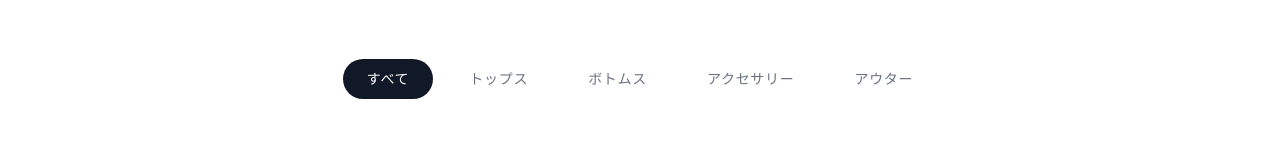
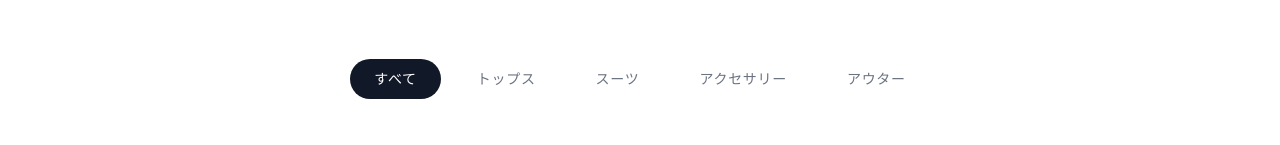
Before and after one commit to nyu618/ec-demo, a Next.js app: page /products in a window 1280 px wide. Shown: the part 201-346 px from the top of the page. Built offline with nearby package versions, Linux system fonts and the light colour scheme; grey boxes are pictures that could not be loaded.

Commit message:
UI: カテゴリ「ボトムス」を「スーツ」に変更し、セットアップスーツの商品説明を修正

```diff
--- a/components/CategoryFilter.tsx
+++ b/components/CategoryFilter.tsx
@@ -8,7 +8,7 @@ interface CategoryFilterProps {
   onChange: (category: Category) => void;
 }
 
-const categories: Category[] = ["all", "tops", "bottoms", "accessories", "outerwear"];
+const categories: Category[] = ["all", "tops", "suits", "accessories", "outerwear"];
 
 export function CategoryFilter({ selected, onChange }: CategoryFilterProps) {
   return (
--- a/data/products.ts
+++ b/data/products.ts
@@ -41,8 +41,8 @@ export const products: Product[] = [
     name: "セットアップスーツ",
     nameEn: "Setup Suit",
     price: 15800,
-    category: "bottoms",
-    description: "フレンチリネンを贅沢に使用したワイドシルエットパンツ。ナチュラルな風合いと、リラックスした履き心地が特徴。ウエストはゴム仕様で快適な着用感を実現。",
+    category: "suits",
+    description: "洗練されたシルエットと快適な着心地を兼ね備えたセットアップスーツ。上質なウール混紡素材を使用し、シワになりにくくお手入れも簡単。ビジネスからフォーマルまで幅広いシーンで活躍する一着です。",
     images: [
       "https://images.unsplash.com/photo-1594938298603-c8148c4dae35?w=800&h=1000&fit=crop&blend=F5F5F4&blend-mode=multiply&blend-alpha=30"
     ],
--- a/types/index.ts
+++ b/types/index.ts
@@ -25,12 +25,12 @@ export interface CartItem {
 }
 
 /** カテゴリ */
-export type Category = "all" | "tops" | "bottoms" | "accessories" | "outerwear";
+export type Category = "all" | "tops" | "suits" | "accessories" | "outerwear";
 
 export const CATEGORY_LABELS: Record<Category, string> = {
   all: "すべて",
   tops: "トップス",
-  bottoms: "ボトムス",
+  suits: "スーツ",
   accessories: "アクセサリー",
   outerwear: "アウター",
 };
```
